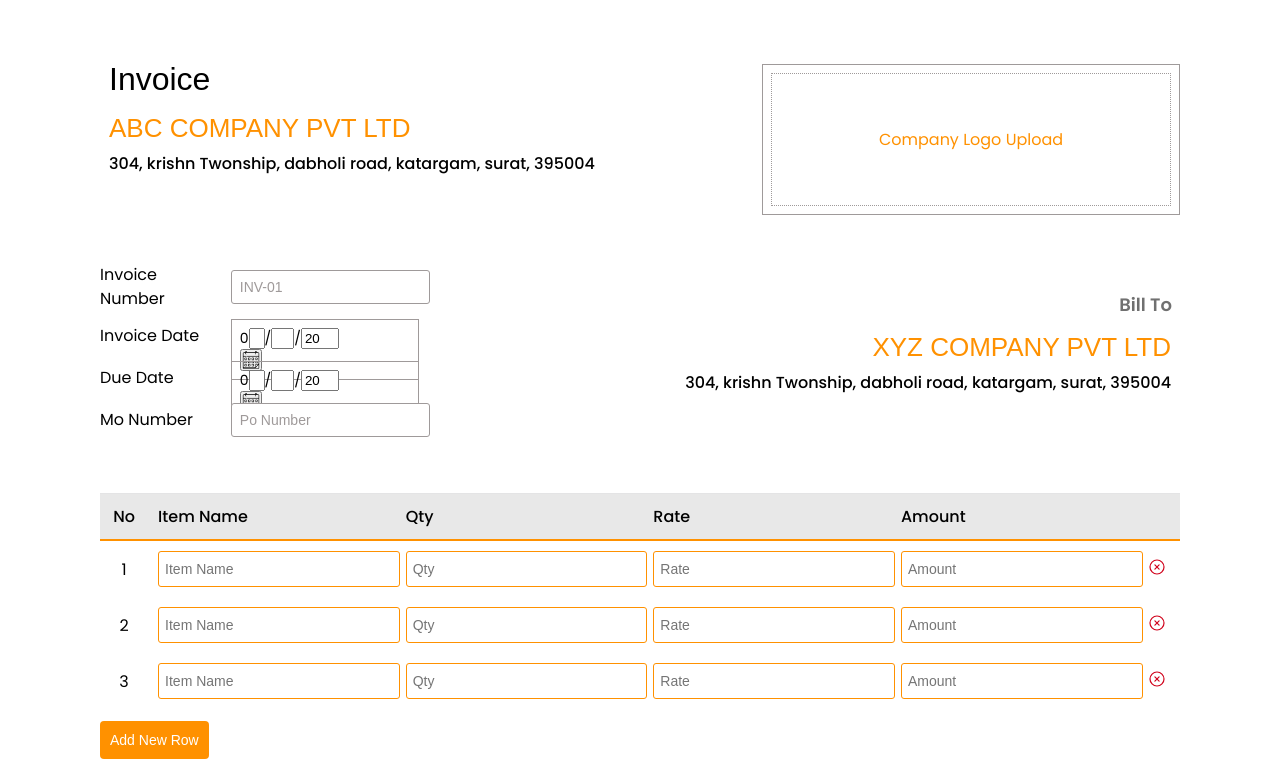
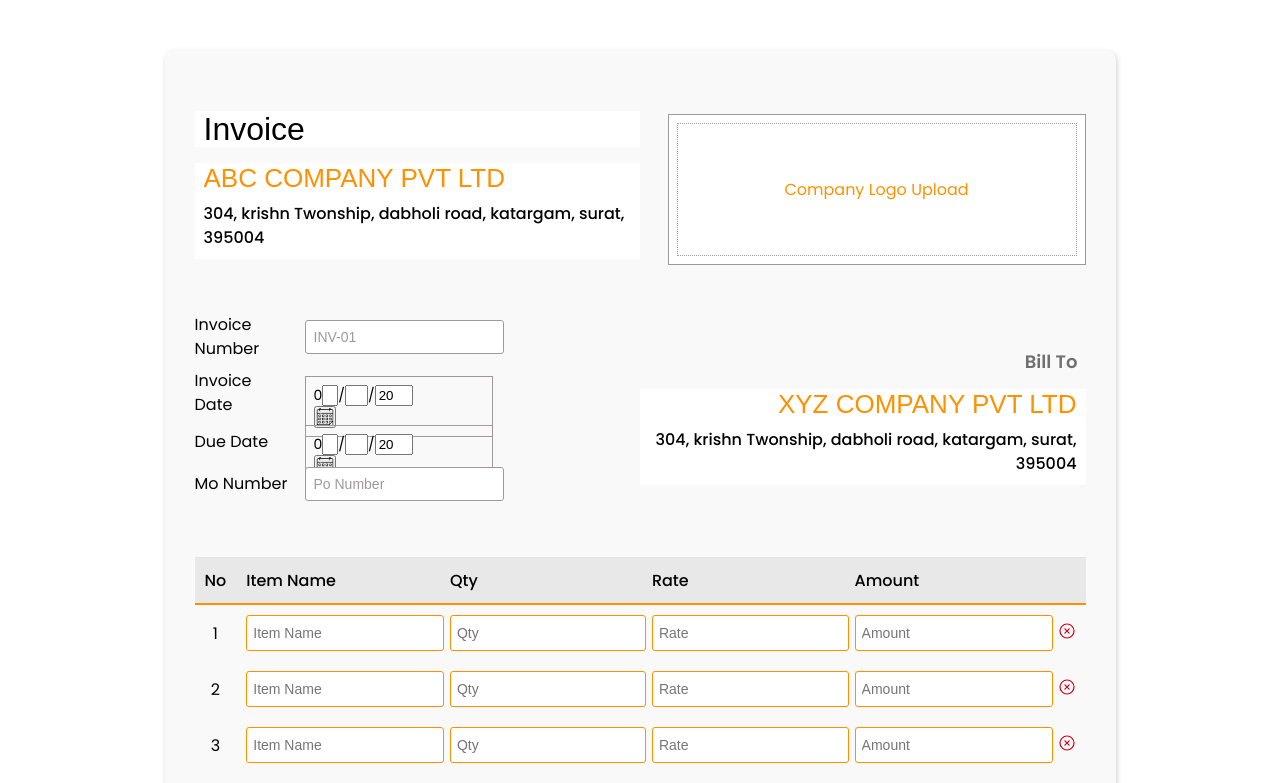
Before and after one commit to pritesh511/invoice-generator, a React (Create React App) app in the folder client/: page / in a window 1280 px wide. Shown: the top 783 px of the page. Built offline with nearby package versions, Linux system fonts and the light colour scheme; what @react-pdf/renderer would draw is missing.

Commit message:
add box shadow

```diff
--- a/client/package.json
+++ b/client/package.json
@@ -2,7 +2,6 @@
   "name": "invoice-generator",
   "version": "0.1.0",
   "private": true,
-  "proxy": "http://localhost:4000",
   "dependencies": {
     "@react-pdf/renderer": "^3.0.2",
     "@testing-library/jest-dom": "^5.16.4",
--- a/client/src/components/invoice-form/styles.js
+++ b/client/src/components/invoice-form/styles.js
@@ -2,13 +2,16 @@ import styled from "styled-components";
 
 const InvoiceContainer = styled.div`
   width: 100%;
-  max-width: 1140px;
+  max-width: 991px;
   margin: auto;
 `;
 const Form = styled.form`
   padding: 30px;
-
-  @media only screen and (max-width: 768px) {
+  background: #f9f9f9;
+  box-shadow: 1px 2px 5px #c1c1c1cc;
+  margin: 50px 20px;
+  border-radius: 10px;
+  overflow: hidden @media only screen and (max-width: 768px) {
     padding: 15px;
   }
 `;
```
Also changed, not shown: 1 other file (tests, documents, lock files or other folders).
